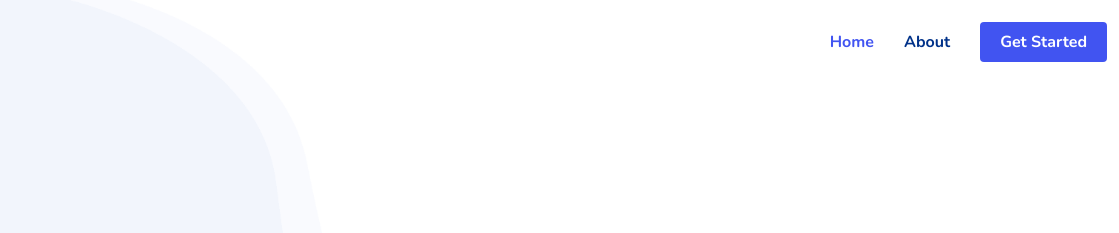
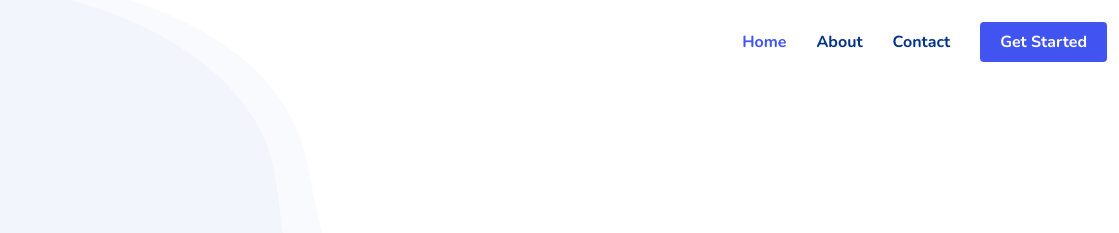
Before and after one commit to Shailendrapardeshi123/TABSTechnology-WebSite, a plain HTML site: page index.html in a window 1280 px wide. Shown: the top 233 px of the page, 161-1280 px from the left. Drawn offline with nearby package versions, Linux system fonts and the light colour scheme; grey boxes are pictures that could not be loaded.

Commit message:
contact link added
link added.

```diff
--- a/index.html
+++ b/index.html
@@ -72,7 +72,7 @@
               <li><a href="#">Drop Down 4</a></li>
             </ul>
           </li> -->
-          <!-- <li><a class="nav-link scrollto" href="#contact">Contact</a></li> -->
+          <li><a class="nav-link scrollto" href="#contact">Contact</a></li>
           <li><a class="getstarted scrollto" href="#about">Get Started</a></li>
         </ul>
         <i class="bi bi-list mobile-nav-toggle"></i>
```
